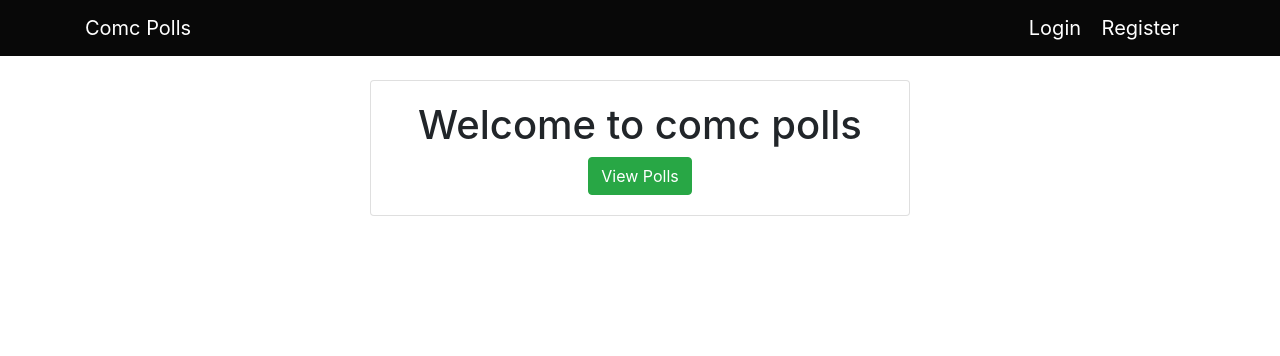
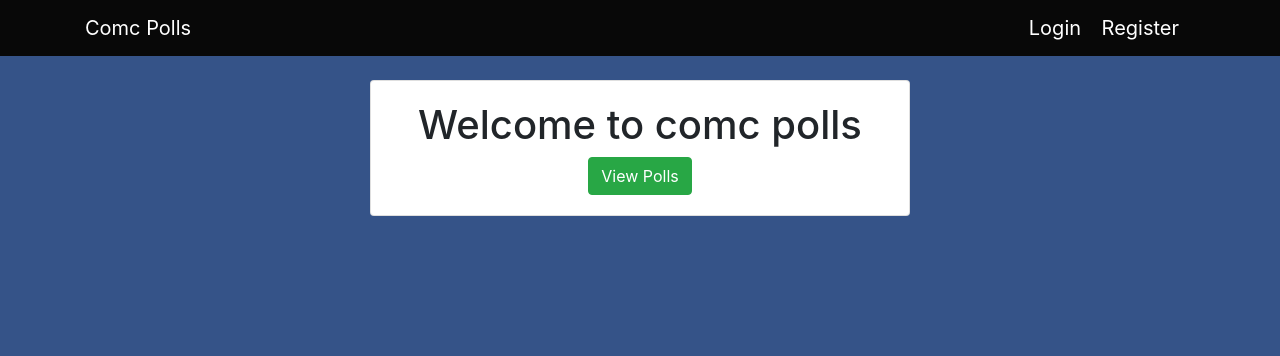
Before and after one commit to andrew4779/Capstone-project, a Django app: page / in a window 1280 px wide. Shown: the top 356 px of the page. Run offline with Django 4.2, Linux system fonts and the light colour scheme; parts of the project's set-up code (start-up, migrations or seed data) failed here and were passed over; some libraries are stand-ins or nearby versions.

Commit message:
added background color in templates html files

```diff
--- a/templates/pages/index.html
+++ b/templates/pages/index.html
@@ -1,6 +1,8 @@
 {% extends 'base.html' %}
 {% block content %}
-
+<body style="background-color:rgb(53, 83, 136)">
+  </h1>
+</body>
 <div class="card text-center">
   <div class="card-body">
     <h1>Welcome to comc polls</h1>
--- a/templates/polls/detail.html
+++ b/templates/polls/detail.html
@@ -1,5 +1,8 @@
 {% extends 'base.html' %}
 {% block content %}
+<body style="background-color:rgb(53, 83, 136)">
+  </h1>
+</body>
 <a class="btn btn-outline-danger btn-sm mb-3" href="{% url 'polls:index' %}">Back To Polls</a>
 <h1 class="text-center mb-3">{{ question.question_text }}</h1>
 
```
Also changed, not shown: templates/polls/results.html (+3 -44 lines).
